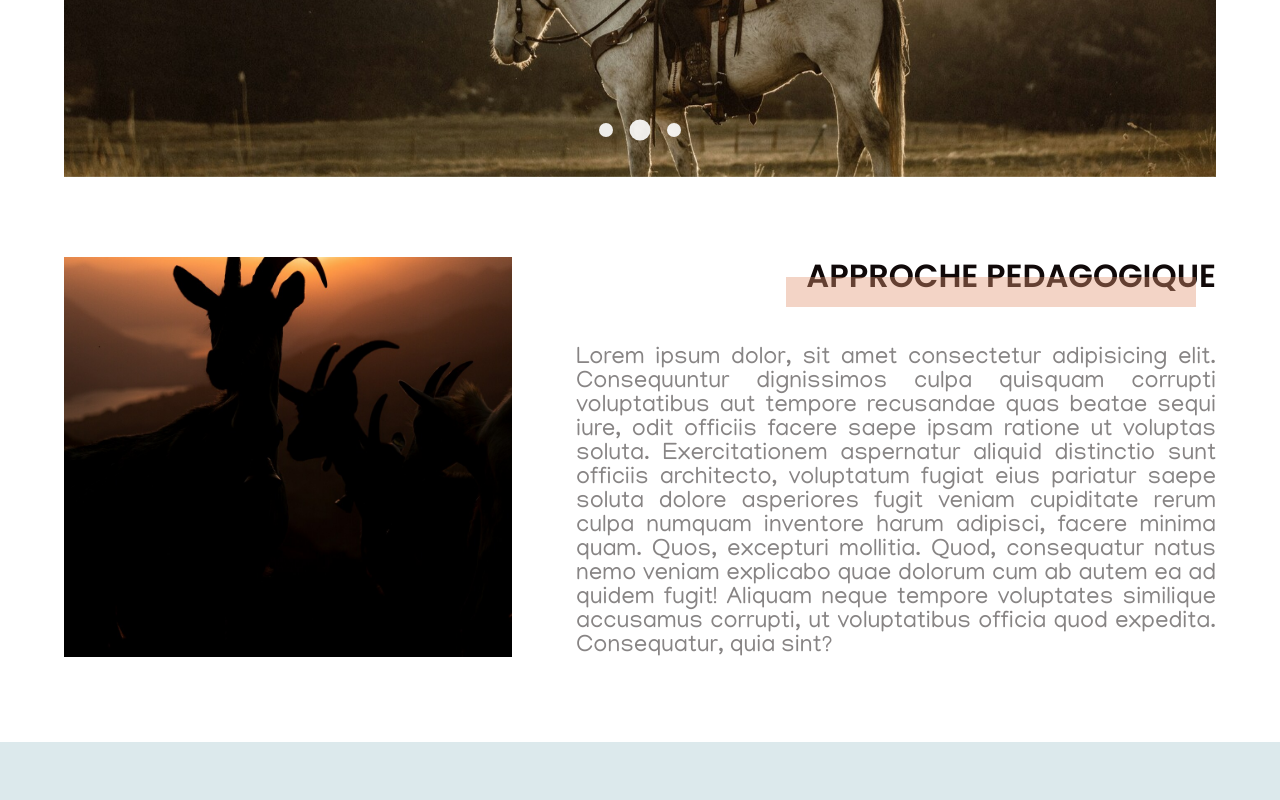
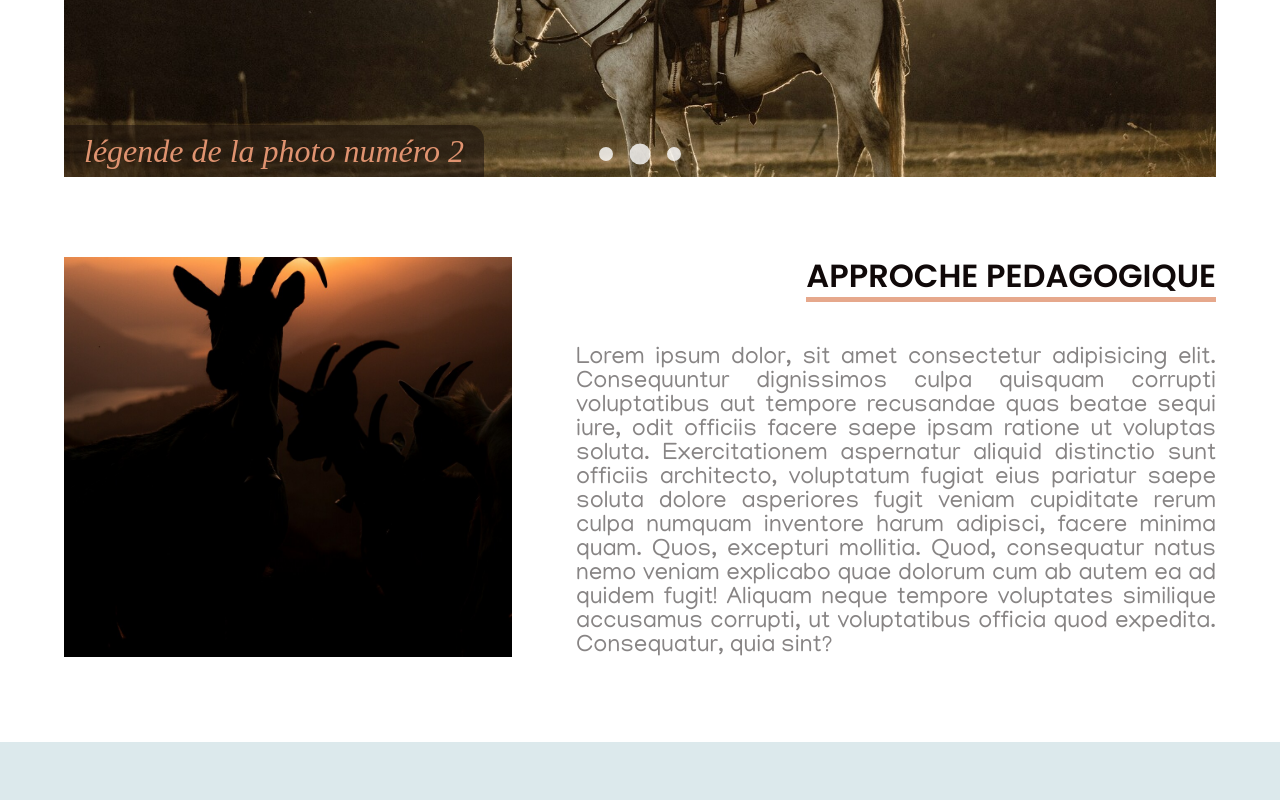
Before and after one commit to marginWebSolutions/ferme-de-la-corne-doree, a React (Create React App) app in the folder frontend/: page /centre-equestre in a window 1280 px wide. Shown: the part 1620-2420 px from the top of the page. Built offline with nearby package versions, Linux system fonts and the light colour scheme; no server answers.

Commit message:
style(slideshow, imageLinks, Highlights) nouvelle DA

```diff
--- a/frontend/src/components/Highlight/Highlight.scss
+++ b/frontend/src/components/Highlight/Highlight.scss
@@ -2,11 +2,12 @@
 
 .highlight {
     position: absolute;
-    bottom: -15px;
-    left: -5%;
+    bottom: -10px;
+    left: 0;
     height: 30px;
     width: 30%;
-    background: rgba($primary, 0.4);
+    border-bottom: 5px solid rgba($primary, 0.8);
+    // background: rgba($primary, 0.4);
     transition: width 1.3s ease-in-out;
     &--small {
       height: 20px;
--- a/frontend/src/components/ImagesLinks/ImageLinks.scss
+++ b/frontend/src/components/ImagesLinks/ImageLinks.scss
@@ -10,6 +10,7 @@
 
 	@include tablet {
 		width: 85vw;
+		flex-direction: column;
 	}
 
 	&__container {
--- a/frontend/src/components/Slideshow/Slideshow.jsx
+++ b/frontend/src/components/Slideshow/Slideshow.jsx
@@ -23,8 +23,8 @@ export default function Slideshow({ array }) {
 		radioIdx < index
 			? setAnimationType('slideInFromLeft')
 			: radioIdx > index
-			? setAnimationType('slideInFromRight')
-			: null;
+				? setAnimationType('slideInFromRight')
+				: null;
 
 	useEffect(() => {
 		const time = setTimeout(() => {
@@ -48,9 +48,8 @@ export default function Slideshow({ array }) {
 			{array.map((item, idx) => (
 				<div
 					key={idx}
-					className={`SlideCard SlideCard${
-						index === idx ? '' : '--hide'
-					} SlideCard--${animationType}`}
+					className={`SlideCard SlideCard${index === idx ? '' : '--hide'
+						} SlideCard--${animationType}`}
 					onAnimationEnd={handleAnimationEnd}
 				>
 					<img
@@ -59,6 +58,9 @@ export default function Slideshow({ array }) {
 						width={1920}
 						height={951}
 					/>
+					<div className="SlideCard__descriptionContainer">
+						<p className="SlideCard__description">{item.description}</p>
+					</div>
 				</div>
 			))}
 			<div className="SlideCard__paginationContainer">
--- a/frontend/src/components/Slideshow/Slideshow.scss
+++ b/frontend/src/components/Slideshow/Slideshow.scss
@@ -74,7 +74,7 @@
       .radio-button {
         width: 14px;
         height: 14px;
-        background: rgba($background, 0.9);
+        background: rgba($background, 0.8);
         cursor: pointer;
         border-radius: 50%;
         transition: all 0.5s ease-in-out;
@@ -88,10 +88,35 @@
     &__paginationContainer {
       position: absolute;
       left: 0;
-      bottom: 2.5rem;
+      bottom: 1rem;
       display: flex;
       justify-content: center;
       width: 100%;
+
+      @include tablet {
+        display: none;
+      }
     }
+
+    &__descriptionContainer {
+      position: absolute;
+      left: 0;
+      bottom: 5px;
+      padding: 10px 20px;
+      border-radius: 0 15px 0 0;
+      background: rgba($text, 0.5);
+
+      @include tablet {
+        border-radius: 0;
+      }
+    }
+
+    &__description {
+      font-family: 'Noto Serif SC', 'Times New Roman', serif;
+      color: rgba($primary, 1);
+      font-style: italic;
+      font-size: clamp(28px, 2rem, 36px);
+    }
+
   }
 }
--- a/frontend/src/components/TextAndImage/TextAndImage.scss
+++ b/frontend/src/components/TextAndImage/TextAndImage.scss
@@ -13,7 +13,13 @@
 	}
 
 	&--reverse {
-		padding: 10vh 5vw;
+		padding: 10vh 0;
+		width: 90vw;
+		margin: auto;
+		@include tablet {
+			justify-content: center;
+			width: 85vw;
+		}
 		.textandimage__text {
 			align-self: flex-end;
 		}
--- a/frontend/src/datas/slideshow.json
+++ b/frontend/src/datas/slideshow.json
@@ -1,19 +1,19 @@
 {
     "homeSlideshow": [
-        { "title": "t1", "src": "./img/chema-photo-U-ROch-TGZg-unsplash.jpg", "alt": "description de la photo1" },
-        { "title": "t2", "src": "./img/fernando-puente-5XCIhfb_Dpc-unsplash.jpg", "alt": "description de la photo2" },
-        { "title": "t3", "src": "./img/bailey-mahon-AlfgSap679Y-unsplash.jpg", "alt": "description de la photo3" }
+        { "title": "t1", "src": "./img/chema-photo-U-ROch-TGZg-unsplash.jpg", "alt": "description de la photo1", "description": "légende de la photo numéro 1" },
+        { "title": "t2", "src": "./img/fernando-puente-5XCIhfb_Dpc-unsplash.jpg", "alt": "description de la photo2", "description": "légende de la photo numéro 2" },
+        { "title": "t3", "src": "./img/bailey-mahon-AlfgSap679Y-unsplash.jpg", "alt": "description de la photo3", "description": "légende de la photo numéro 3" }
     ],
 
     "chevrerieSlideshow": [
-        { "title": "t1", "src": "./img/thomas-de-luze-kqhTq4QiZGA-unsplash.jpg", "alt": "description de la photo1" },
-        { "title": "t2", "src": "./img/sergiu-valena-so8R5rTDTXM-unsplash.jpg", "alt": "description de la photo2" },
-        { "title": "t3", "src": "./img/jarren-simmons-bzzGg63bzAM-unsplash.jpg", "alt": "description de la photo3" }
+        { "title": "t1", "src": "./img/thomas-de-luze-kqhTq4QiZGA-unsplash.jpg", "alt": "description de la photo1", "description": "légende de la photo numéro 1" },
+        { "title": "t2", "src": "./img/sergiu-valena-so8R5rTDTXM-unsplash.jpg", "alt": "description de la photo2", "description": "légende de la photo numéro 2" },
+        { "title": "t3", "src": "./img/jarren-simmons-bzzGg63bzAM-unsplash.jpg", "alt": "description de la photo3", "description": "légende de la photo numéro 3" }
     ],
 
     "centreEquestreSlideshow": [
-        { "title": "t1", "src": "./img/soledad-lorieto-FPGuvs1dso0-unsplash.jpg", "alt": "description de la photo1" },
-        { "title": "t2", "src": "./img/taylor-brandon-3HmP1kOdACU-unsplash.jpg", "alt": "description de la photo2" },
-        { "title": "t3", "src": "./img/taylor-brandon-3N8aGhfyYP8-unsplash.jpg", "alt": "description de la photo3" }
+        { "title": "t1", "src": "./img/soledad-lorieto-FPGuvs1dso0-unsplash.jpg", "alt": "description de la photo1", "description": "légende de la photo numéro 1" },
+        { "title": "t2", "src": "./img/taylor-brandon-3HmP1kOdACU-unsplash.jpg", "alt": "description de la photo2", "description": "légende de la photo numéro 2" },
+        { "title": "t3", "src": "./img/taylor-brandon-3N8aGhfyYP8-unsplash.jpg", "alt": "description de la photo3", "description": "légende de la photo numéro 3" }
     ]
 }
```
